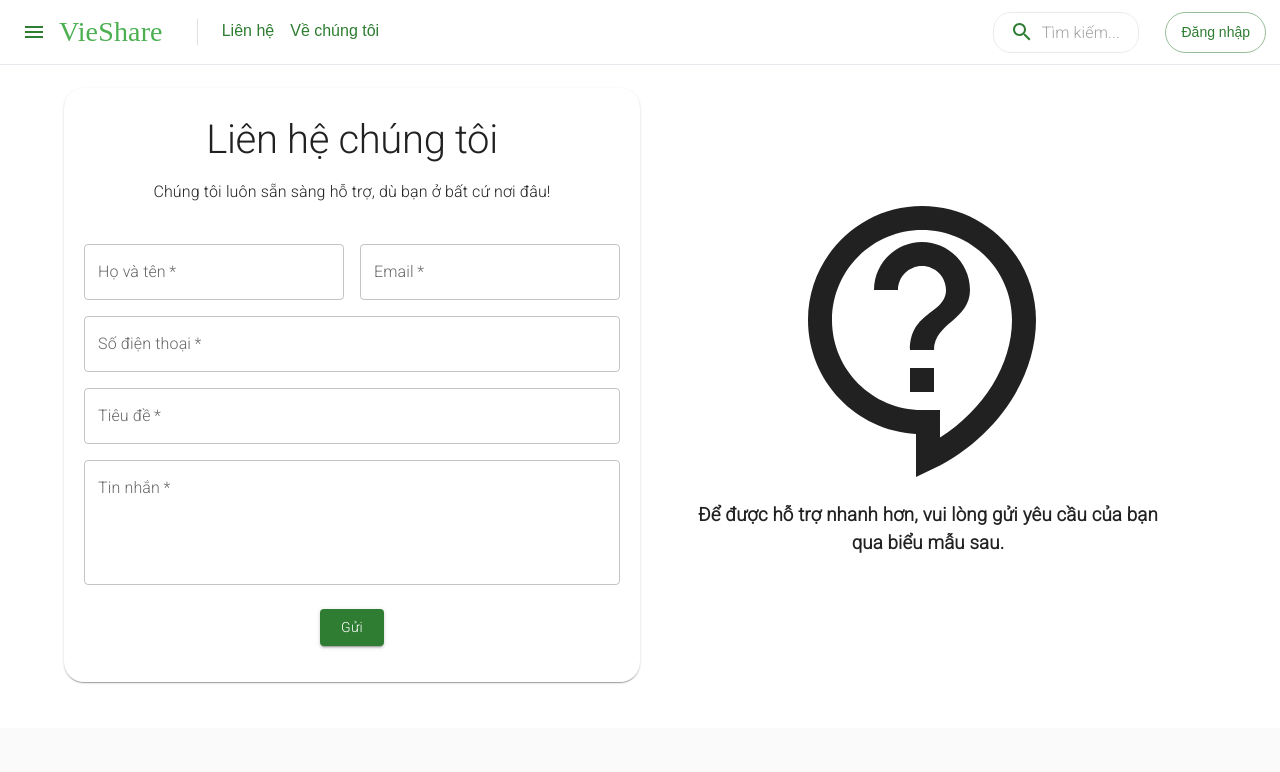
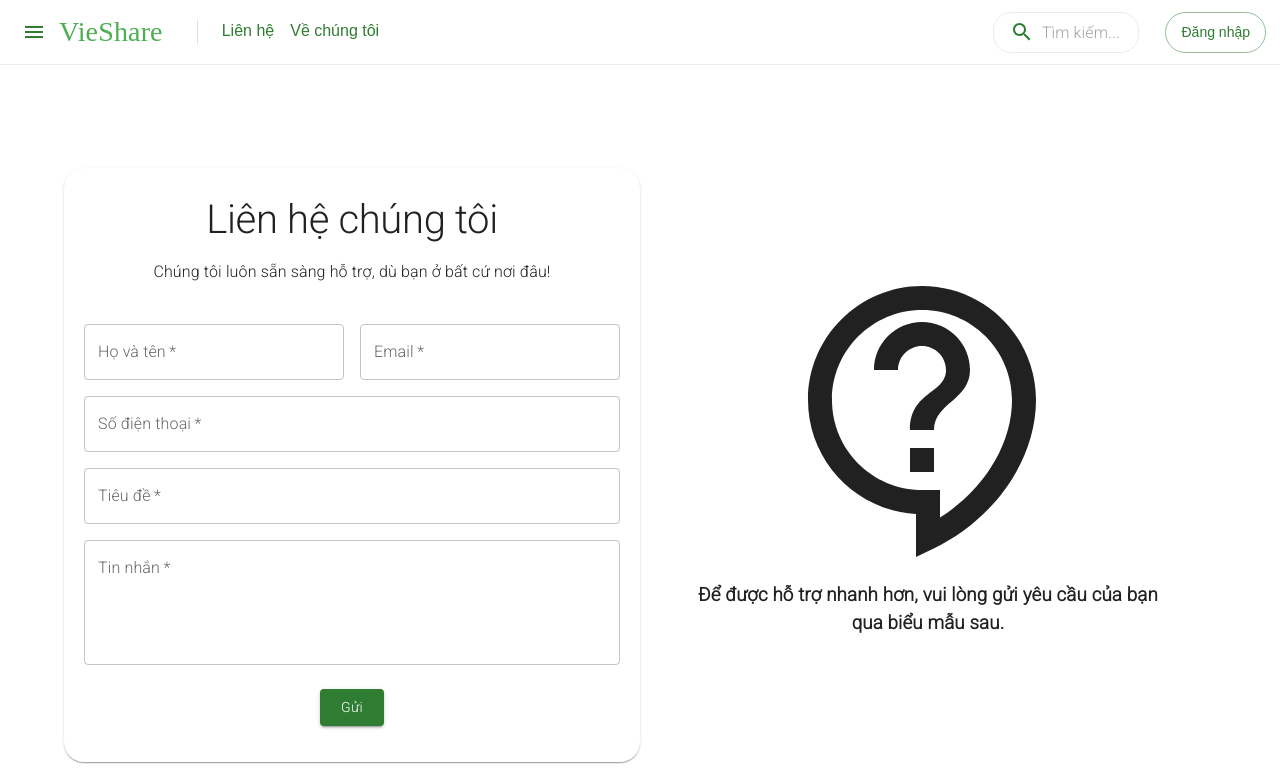
Before and after one commit to vieshare-fpt/frontend, a Next.js app: page /contact in a window 1280 px wide. Shown: the top 772 px of the page. Built offline with nearby package versions, Linux system fonts and the light colour scheme; a web font is replaced by a local one.

Commit message:
style: remove padding

```diff
--- a/pages/register-writer/index.js
+++ b/pages/register-writer/index.js
@@ -193,7 +193,7 @@ export default function RegisterWriter() {
       <Container
         component="main"
         maxWidth="lg"
-        sx={{ minHeight: "calc(100vh - 96px)" }}
+        sx={{ minHeight: "100vh"}}
       >
         <CssBaseline />
         <Toolbar />
--- a/src/styles/Contact.module.css
+++ b/src/styles/Contact.module.css
@@ -8,18 +8,11 @@
     padding: 0 50px
 }
 
-.paddingTop{
-    padding: 60px 0
-}
+
 
 .container{
     display: flex;
     justify-content: center;
     align-items: center;
+    padding: 80px 0
   }
-
-  @media (min-width: 1600px) {
-    .container{
-      margin-top: 60px
-      }
-  }
```
